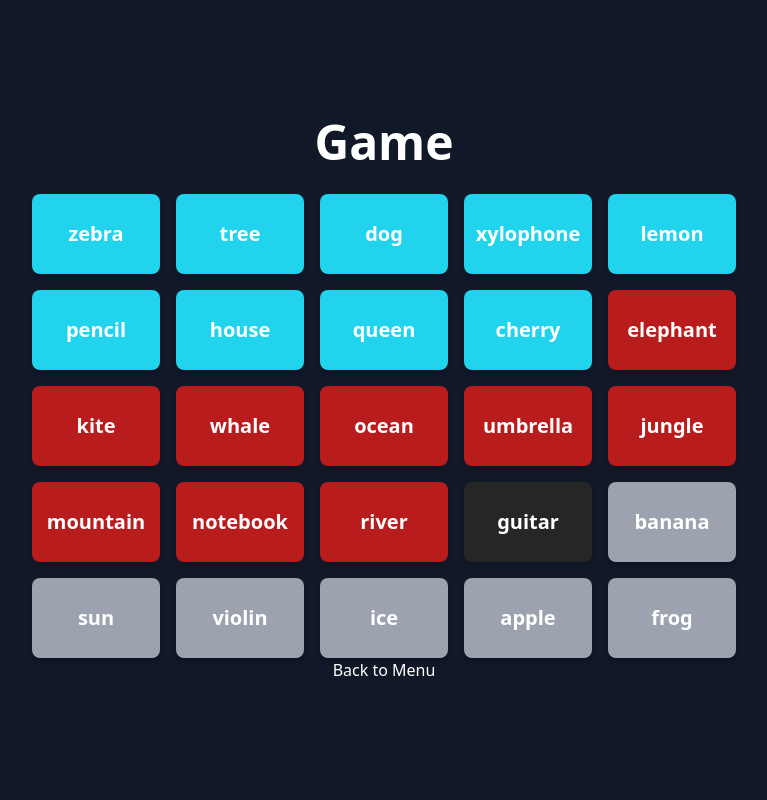
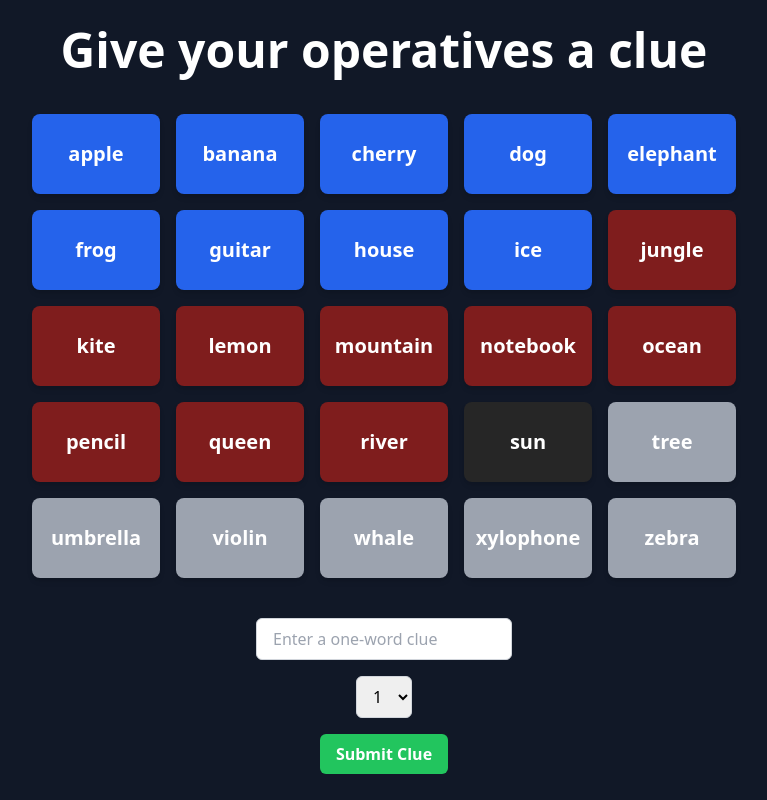
Before and after one commit to svn27/ai-codenames, a React (Vite) app in the folder frontend/: page /play in a window 1280 px wide. Shown: the whole page, without its empty margins (256-1023 px from the left). Built offline with nearby package versions, Linux system fonts and the light colour scheme.

Commit message:
Spymaster complete

```diff
--- a/frontend/src/components/Card.jsx
+++ b/frontend/src/components/Card.jsx
@@ -1,8 +1,8 @@
 export default function Card({ word, colour }) {
     const bgClassMap = {
-      blue: "bg-cyan-400 hover:bg-cyan-500",
-      red: "bg-red-700 hover:bg-red-800",
-      black: "bg-neutral-800 hover:bg-neutral-900",
+      blue: "bg-blue-600 hover:bg-blue-600",
+      red: "bg-red-900 hover:bg-red-900",
+      black: "bg-neutral-800 hover:bg-neutral-800",
       normal: "bg-gray-400 hover:bg-gray-400",
     };
 
--- a/frontend/src/components/Game.jsx
+++ b/frontend/src/components/Game.jsx
@@ -1,5 +1,6 @@
 import { useNavigate } from 'react-router-dom';
 import Card from "./Card.jsx";
+import { useState } from 'react';
 
 export default function Game() {
 
@@ -11,41 +12,96 @@ export default function Game() {
         "umbrella", "violin", "whale", "xylophone", "zebra"
       ];
 
-    function shuffle(array) {
-        return array.sort(() => Math.random() - 0.5);
-    }
-
-    function generateWordMap() {
-        const shuffledWords = shuffle([...allWords]);
+    function generateWordMap(words) {
         const wordMap = {};
 
-        shuffledWords.slice(0, 9).forEach(word => wordMap[word] = "blue");
-        shuffledWords.slice(9, 18).forEach(word => wordMap[word] = "red");
-        wordMap[shuffledWords[18]] = "black";
-        shuffledWords.slice(19).forEach(word => wordMap[word] = "normal");
+        words.forEach((word, index) => {
+          if (index < 9) wordMap[word] = "blue";
+          else if (index < 18) wordMap[word] = "red";
+          else if (index === 18) wordMap[word] = "black";
+          else wordMap[word] = "normal";
+        });
 
         return wordMap;
       }
 
-    const wordMap = generateWordMap();
+    const wordMap = generateWordMap(allWords);
     //console.log(wordMap);
 
+    const [currentTurn, setCurrentTurn] = useState("human-spymaster");
+    const [clue, setClue] = useState('');
+    const [clueNumber, setClueNumber] = useState(1);
 
-    const handleMenuClick = () => {
-        navigate('/menu'); // navigates to /menu route
-    };
+    function handleClueSubmit() {
+        if (!clue.trim()) return;
 
+        console.log("Clue submitted:", clue, clueNumber);
+
+        // Save or send the clue + number to state or server
+        // Then advance turn
+        //setClue('');
+        setClueNumber(1);
+        setCurrentTurn('human-operative');
+      }
+
+    if (currentTurn === "human-spymaster"){
         return(
             <div className="min-h-screen flex flex-col justify-center items-center bg-gray-900 text-white text-center px-4">
-            <h1 className="text-5xl font-bold mb-7">Game</h1>
+                <h1 className="text-5xl font-bold mb-10">Give your operatives a clue</h1>
 
-            <div className="grid grid-cols-5 gap-4">
+                <div className="grid grid-cols-5 gap-4 mb-10">
                     {Object.entries(wordMap).map(([word, colour], i) => (
                         <Card key={i} word={word} colour={colour} />
                     ))}
                 </div>
 
-            <button type="button" onClick={handleMenuClick}>Back to Menu</button>
+                <div className="flex flex-col items-center gap-4">
+                    <input
+                        type="text"
+                        value={clue}
+                        onChange={(e) => setClue(e.target.value)}
+                        placeholder="Enter a one-word clue"
+                        className="px-4 py-2 rounded-md border border-gray-300 text-black w-64"
+                    />
+
+                    <select
+                        value={clueNumber}
+                        onChange={(e) => setClueNumber(Number(e.target.value))}
+                        className="px-3 py-2 rounded-md border border-gray-300 text-black"
+                    >
+                        {[1, 2, 3, 4, 5, 6, 7, 8, 9].map((num) => (
+                            <option key={num} value={num}>
+                                {num}
+                            </option>
+                        ))}
+                    </select>
+
+                    <button
+                        onClick={handleClueSubmit}
+                        className="bg-green-500 hover:bg-green-600 text-white px-4 py-2 rounded-md font-semibold"
+                    >
+                        Submit Clue
+                    </button>
                 </div>
-    )
+            </div>
+        );
     }
+
+    else if (currentTurn === "human-operative"){
+        return(
+            <div className="min-h-screen flex flex-col justify-center items-center bg-gray-900 text-white text-center px-4">
+                <h1 className="text-5xl font-bold mb-10">{"Clue: " + clue}</h1>
+
+                <div className="grid grid-cols-5 gap-4 mb-10">
+                    {Object.entries(wordMap).map(([word, colour], i) => (
+                        <Card key={i} word={word} colour={colour} />
+                    ))}
+                </div>
+            </div>
+        );
+
+    }
+
+    //print current turn if error
+    return <div>{currentTurn}</div>;
+}
--- a/frontend/src/components/Menu.jsx
+++ b/frontend/src/components/Menu.jsx
@@ -2,7 +2,7 @@ import { useNavigate } from 'react-router-dom';
 
 function Menu() {
   const navigate = useNavigate();
-  const desc = "Play Codenames against an AI";
+  //const desc = "Play Codenames against an AI";
 
   const handlePlayClick = () => {
     navigate('/play');
@@ -14,9 +14,9 @@ function Menu() {
 
   return (
     <div className="min-h-screen flex flex-col justify-center items-center bg-gray-900 text-white text-center px-4">
-      <h1 className="text-5xl font-bold mb-5">Codenames</h1>
+      <h1 className="text-7xl font-bold mb-5">Codenames</h1>
 
-      <p className="mb-6">{desc}</p>
+      <p className="mb-6">Play Codenames against an AI</p>
 
       <div className="flex gap-4">
         <button
```
Lines whose indentation alone changed are shown as unchanged.
